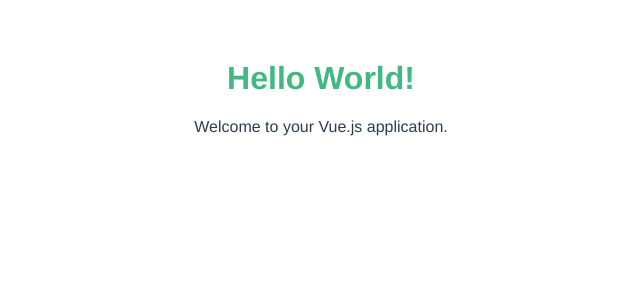
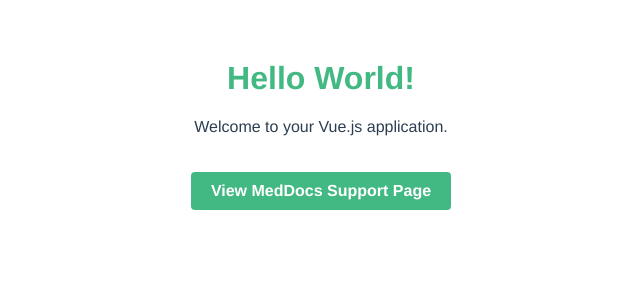
Before and after one commit to bhuvesh-bansal/MedDocsSupportUrl, a Vue app: page / in a window 1280 px wide. Shown: the top 300 px of the page, without its empty margins (319-959 px from the left). Built offline with nearby package versions, Linux system fonts and the light colour scheme.

Commit message:
Updated home Page

```diff
--- a/src/components/HelloWorld.vue
+++ b/src/components/HelloWorld.vue
@@ -1,6 +1,7 @@
 <template>
   <h1>Hello World!</h1>
   <p>Welcome to your Vue.js application.</p>
+  <p><a href="/support" class="support-link">View MedDocs Support Page</a></p>
 </template>
 
 <script lang="ts">
@@ -15,4 +16,18 @@
 h1 {
   color: #42b983;
 }
+.support-link {
+  display: inline-block;
+  margin-top: 20px;
+  padding: 10px 20px;
+  background-color: #42b983;
+  color: white;
+  text-decoration: none;
+  border-radius: 4px;
+  font-weight: bold;
+  transition: background-color 0.3s;
+}
+.support-link:hover {
+  background-color: #3aa876;
+}
 </style>
```
Also changed, not shown: vercel.json (added).
